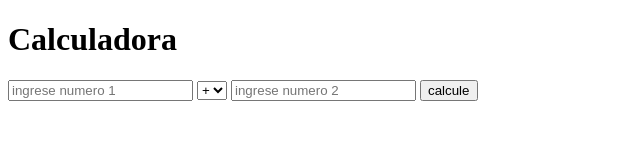
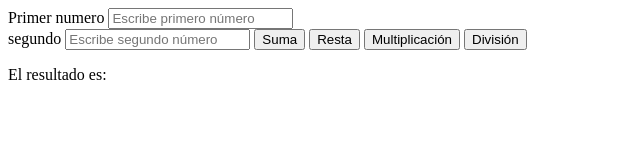
Before and after one commit to AnaSarria18/proyecto1-js-ejercicios-, a plain HTML site: page calculadora.html in a window 1280 px wide. Shown: the whole page, without its empty margins (0-640 px from the left). Drawn offline with Linux system fonts and the light colour scheme.

Commit message:
segundo cambio

```diff
--- a/calculadora.html
+++ b/calculadora.html
@@ -4,30 +4,24 @@
     <meta charset="UTF-8">
     <meta name="viewport" content="width=device-width, initial-scale=1.0">
     <title>calculadora</title>
+    <script src="calculadora.js"></script>
 </head>
 <body>
+    <form action="miFormulario">
+        <label for="">Primer numero</label>
+        <input type="number" id="valor1" placeholder="Escribe primero número">
 
-    <div class="container">
-        <h1>Calculadora</h1>
-        <div class="calculadora">
-            <input type="numero" id="num1" placeholder="ingrese numero 1">
-            <select id="operador">
-                <option value="+">+</option>
-                <option value="-">-</option>
-                <option value="*">*</option>
-                <option value="/">/</option>
-            </select>
-            <input type="numero" id="num2" placeholder="ingrese numero 2">
-            <button onclick="calcule()">calcule</button>
-            <div id="resultado"></div>
-        </div>
-    </div>
+        <br>
+        <label for="">segundo</label>
+        <input type="number" id="valor2" placeholder="Escribe segundo número">
+        <button type="button" onclick="sumar();">Suma</button>
+        <button type="button" onclick="restar();">Resta</button>
+        <button type="button" onclick="multiplicar();">Multiplicación</button>
+        <button type="button" onclick="dividir();">División</button>
 
+        <p>El resultado es: <span id="el-resultado"></span></p>
+     </form>
 
-
-
-
-    <script src="./calculadora.js"></script>
 
 </body>
 </html>
--- a/calculadora.js
+++ b/calculadora.js
@@ -1,29 +1,30 @@
-function calcule() {
-    const num1 = parseFloat(document.getElementById('num1').value);
-    const num2 = parseFloat(document.getElementById('num2').value);
-    const operador = document.getElementById('operador').value;
-    const resultado = document.getElementById('resultado');
-
-    switch (operador) {
-        case '+':
-            resultado = num1 + num2;
-            break;
-        case '-':
-            resultado = num1 - num2;
-            break;
-        case '*':
-            resultado = num1 * num2;
-            break;
-        case '/':
-            if (num2 === 0) {
-                alert('La división por cero no de rsultado');
-                return;
-            }
-            resultado = num1 / num2;
-            break;
-        default:
-            alert('Operador inválido');
-            return;
-    }
+function sumar(){
+    let num1 = parseInt(document.getElementById('valor1').value);
+    let num2 = parseInt(document.getElementById('valor2').value);
+    document.getElementById('el-resultado').innerHTML = num1+num2;
 
 }
+
+
+function restar(){
+    let num1 = parseInt(document.getElementById('valor1').value);
+    let num2 = parseInt(document.getElementById('valor2').value);
+    document.getElementById('el-resultado').innerHTML = num1-num2;
+
+}
+
+
+function multiplicar(){
+    let num1 = parseInt(document.getElementById('valor1').value);
+    let num2 = parseInt(document.getElementById('valor2').value);
+    document.getElementById('el-resultado').innerHTML = num1*num2;
+
+}
+
+
+function dividir(){
+    let num1 = parseInt(document.getElementById('valor1').value);
+    let num2 = parseInt(document.getElementById('valor2').value);
+    document.getElementById('el-resultado').innerHTML = num1/num2;
+
+}
```
Also changed, not shown: tienda.html (+0 -10 lines).
